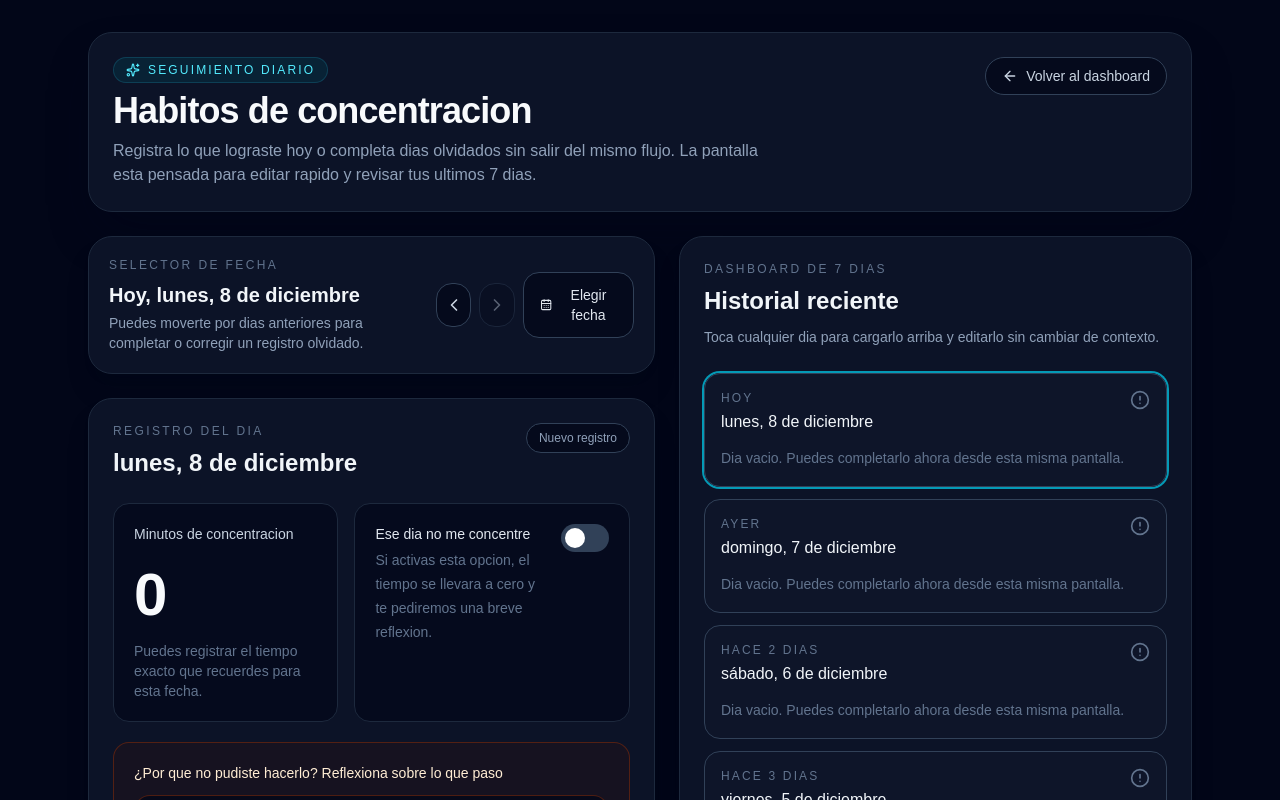
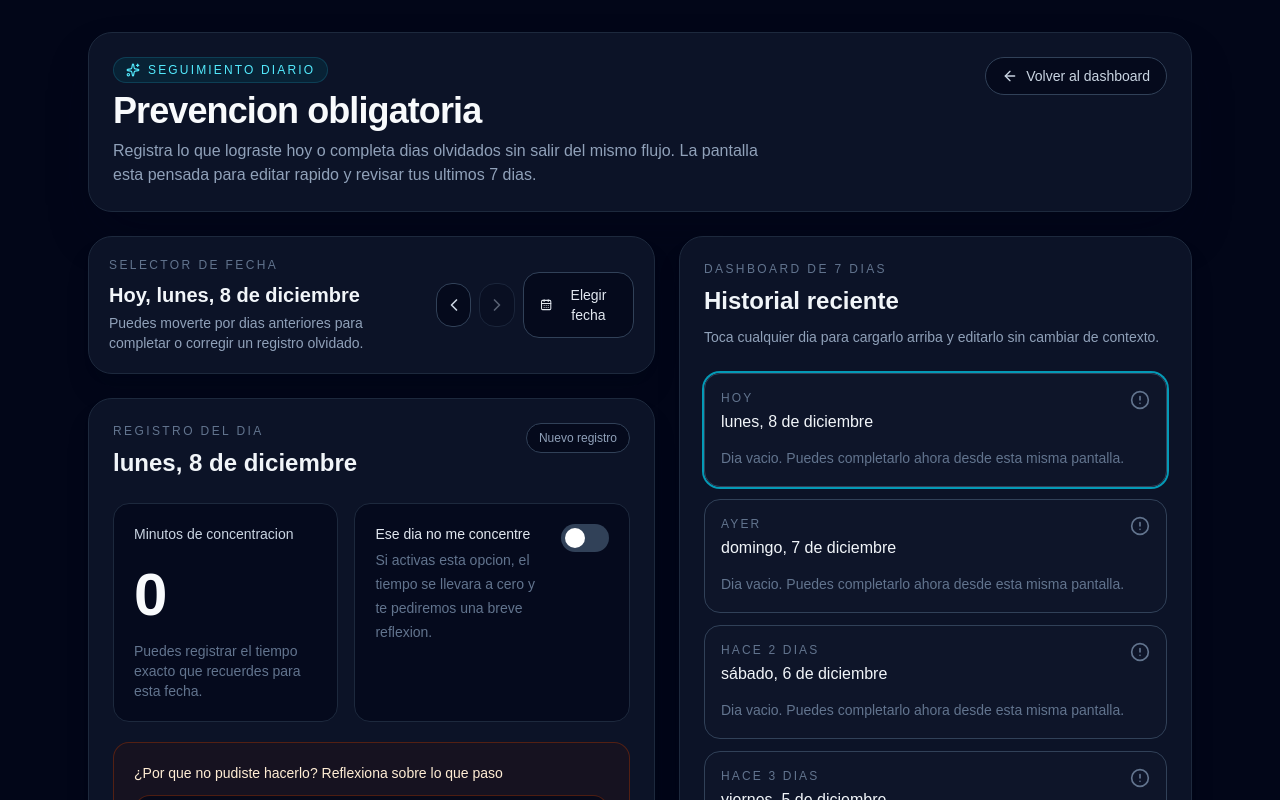
Before and after one commit to lalocesar2003/temporizadornextsupabase, a Next.js app: page /habitos in a window 1280 px wide. Shown: the top 800 px of the page. Built offline with nearby package versions, Linux system fonts and the light colour scheme; no server answers; the database is empty.

Commit message:
ccontramedidas 2

```diff
--- a/app/habitos/page.tsx
+++ b/app/habitos/page.tsx
@@ -263,7 +263,7 @@ export default function HabitosPage() {
                 Seguimiento diario
               </div>
               <h1 className="text-3xl font-semibold tracking-tight text-slate-50 md:text-4xl">
-                Habitos de concentracion
+                Prevencion obligatoria
               </h1>
               <p className="max-w-2xl text-sm leading-6 text-slate-400 md:text-base">
                 Registra lo que lograste hoy o completa dias olvidados sin salir del
```
